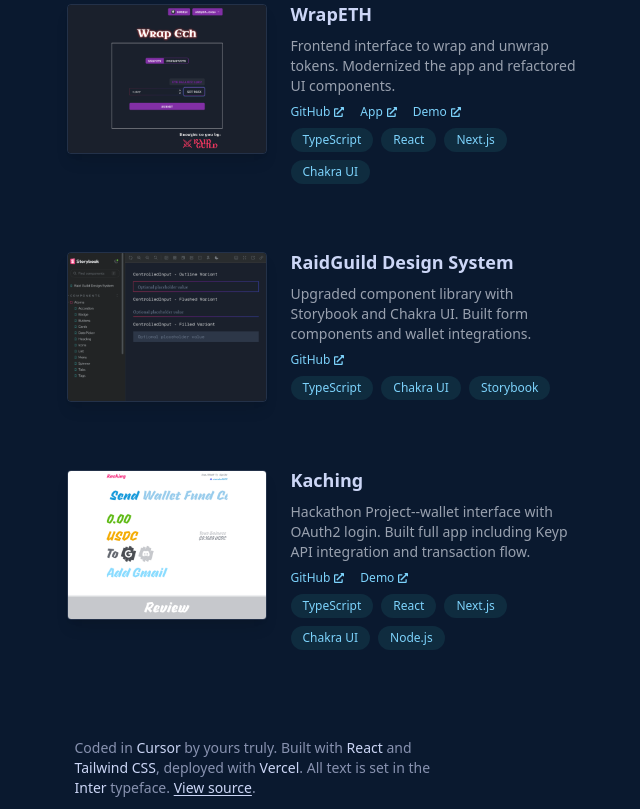
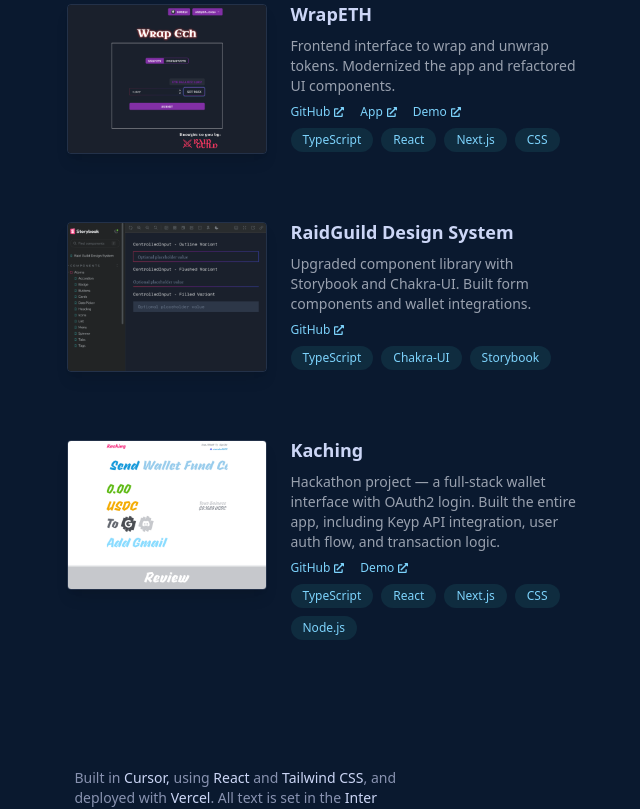
Before and after one commit to mikestarrdev/portfolio-2025, a React (Vite) app: page / in a window 1280 px wide. Shown: the part 2920-3729 px from the top of the page, without its empty margins (539-1179 px from the left). Built offline with nearby package versions, Linux system fonts and the light colour scheme.

Commit message:
fix portfolio description

```diff
--- a/src/components/sections/Portfolio.jsx
+++ b/src/components/sections/Portfolio.jsx
@@ -1,10 +1,10 @@
 export const Portfolio = () => {
   return (
-    <section>
+    <section className="lg:mt-26">
       <p className="w-full text-sm md:w-4/5 xl:-ml-20">
-        Coded in <span className="text-[#ccd6f6]">Cursor</span> by yours truly. Built with{' '}
+        Built in <span className="text-[#ccd6f6]">Cursor,</span> using{' '}
         <span className="text-[#ccd6f6]">React</span> and{' '}
-        <span className="text-[#ccd6f6]">Tailwind CSS</span>, deployed with{' '}
+        <span className="text-[#ccd6f6]">Tailwind CSS</span>, and deployed with{' '}
         <span className="text-[#ccd6f6]">Vercel</span>. All text is set in the{' '}
         <span className="text-[#ccd6f6]">Inter</span> typeface.{' '}
         <a
--- a/src/data/projects.js
+++ b/src/data/projects.js
@@ -43,7 +43,7 @@
     description:
       'Frontend interface to wrap and unwrap tokens. Modernized the app and refactored UI components.',
     image: '/wrapeth.png',
-    tech: ['TypeScript', 'React', 'Next.js', 'Chakra UI'],
+    tech: ['TypeScript', 'React', 'Next.js', 'CSS'],
     github: 'https://github.com/raid-guild/wrapeth',
     link: 'https://www.wrapeth.com/',
     demo: 'https://vimeo.com/766531266?share=copy',
@@ -51,18 +51,18 @@
   {
     title: 'RaidGuild Design System',
     description:
-      'Upgraded component library with Storybook and Chakra UI. Built form components and wallet integrations.',
+      'Upgraded component library with Storybook and Chakra-UI. Built form components and wallet integrations.',
     image: '/raidguild-design-system.png',
-    tech: ['TypeScript', 'Chakra UI', 'Storybook'],
+    tech: ['TypeScript', 'Chakra-UI', 'Storybook'],
     github: 'https://github.com/raid-guild/design-system',
     link: undefined,
   },
   {
     title: 'Kaching',
     description:
-      'Hackathon Project--wallet interface with OAuth2 login. Built full app including Keyp API integration and transaction flow.',
+      'Hackathon project — a full-stack wallet interface with OAuth2 login. Built the entire app, including Keyp API integration, user auth flow, and transaction logic.',
     image: '/kaching.png',
-    tech: ['TypeScript', 'React', 'Next.js', 'Chakra UI', 'Node.js'],
+    tech: ['TypeScript', 'React', 'Next.js', 'CSS', 'Node.js'],
     github: 'https://github.com/mikestarrdev/KachingETHDenver',
     link: undefined,
     demo: 'https://vimeo.com/817957065',
```
